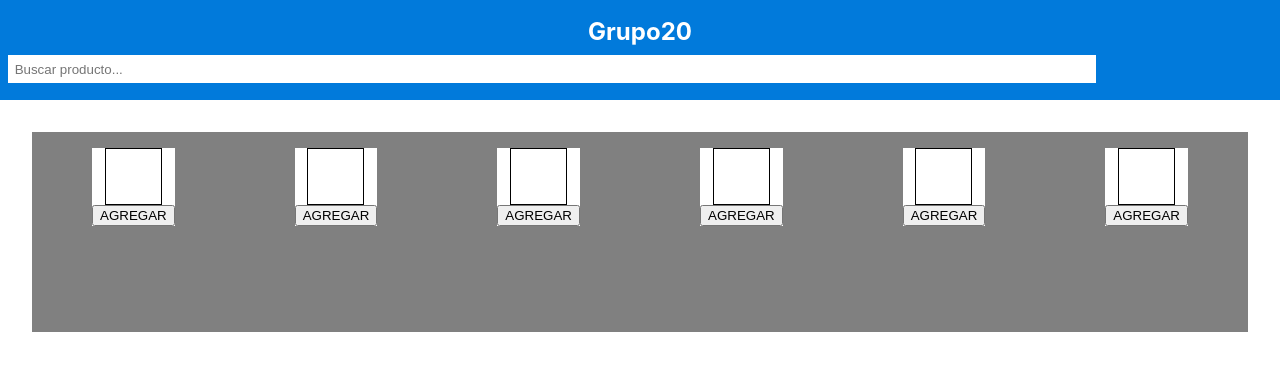
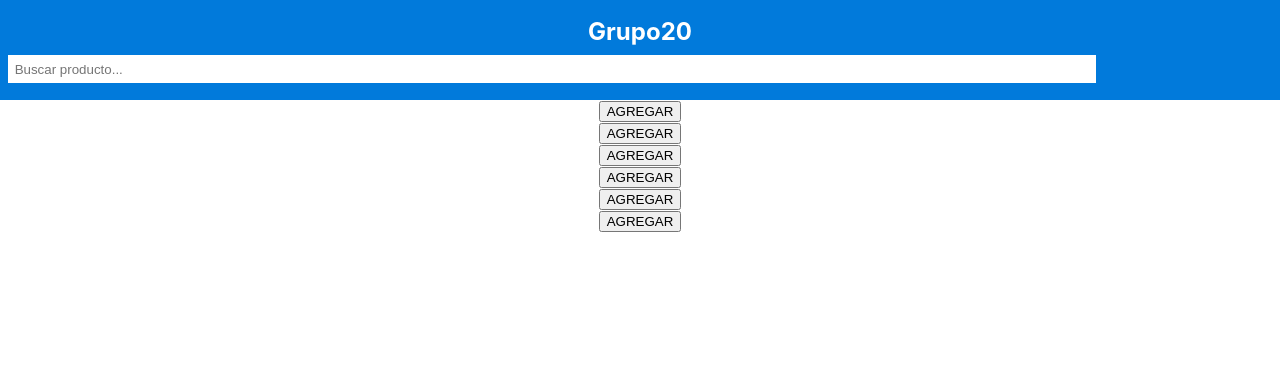
Before and after one commit to No-Country/C2-G20, a React (Create React App) app in the folder frontend/: page / in a window 1280 px wide. Shown: the top 370 px of the page. Built offline with nearby package versions, Linux system fonts and the light colour scheme; some icons are missing.

Commit message:
resolv conflicto con merge

```diff
--- a/frontend/src/App.css
+++ b/frontend/src/App.css
@@ -67,41 +67,3 @@ header > div > h2{
   padding: .5em;
   border: none;
 }
-
-.section-retail{
-  margin: 2em;
-  display: flex;
-  flex-direction: column;
-  align-items: center;
-  justify-content: center;
-}
-
-
-.retail-box-container{
-  background-color: gray;
-  display: grid;
-  grid-template-columns: repeat(auto-fit, minmax(90px, 1fr));
-  gap: 0;
-  justify-items: center;
-  align-items: center;
-  width: 100%;
-  padding-bottom: 90px;
-}
-
-.retail-box-image{
-  height: 55px;
-  width: 55px;
-  border-color: black;
-  border-style: solid;
-  border-width: 1px;
-}
-
-.retail-box{
-  background-color: white;
-  margin: 1em;
-  height: auto;
-  display: flex;
-  flex-direction: column;
-  justify-content: center;
-  align-items: center;
-}
```
